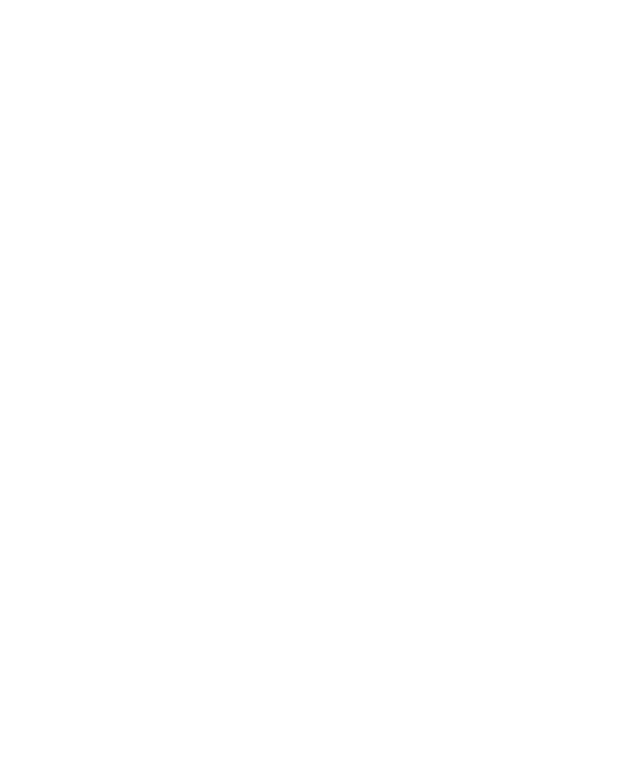
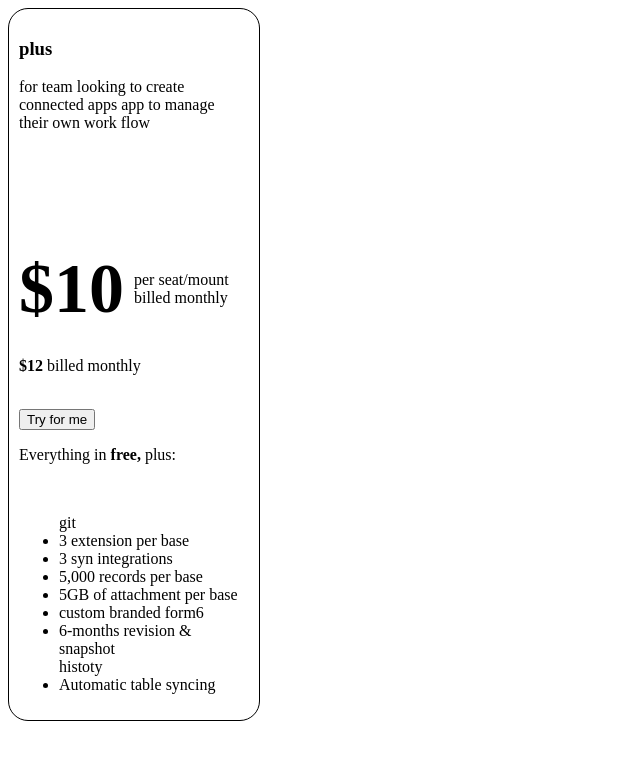
Before and after one commit to dolurombi94/mystutern, a plain HTML site: page index.html in a window 1280 px wide. Shown: the whole page, without its empty margins (0-640 px from the left). Drawn offline with Linux system fonts and the light colour scheme.

Commit message:
myproject

```diff
--- a/index.html
+++ b/index.html
@@ -6,10 +6,54 @@
     <meta name="viewport" content="width=device-width, initial-scale=1.0">
     <title>Document</title>
 </head>
+<!DOCTYPE html>
+<html lang="en">
+<head>
+<meta charset="UTF-8">
+<meta http-equiv="X-UA-Compatible" content="IE=edge">
+<meta name="viewport" content="width=device-width, initial-scale=1.0">
+<title>Document</title>
+</head>
+<style>
+div{
+border: 1px solid black;
+width: 230px;
+padding: 10px;
+border-radius:20px ;
+}
+</style>
 <body>
-    <div>
-
-    </div>
+<div>
+<h3>plus</h3>
+<p>
+for team looking to create <br>
+connected apps app to manage <br>
+their own work flow
+</p>
+<br>
+<br>
+<br>
+<h1 style="font-size:70px ;">$10</h1>
+<p style="margin-left: 115px;margin-top:-105px;">per seat/mount <br> billed monthly</p>
+<br>
+<p>
+<b>$12</b> billed monthly
+</p>
+<br>
+<button>Try for me</button>
+<br>
+<p>Everything in <b>free,</b> plus:</p>
+<br>
+<ul>git
+<li>3 extension per base</li>
+<li>3 syn integrations</li>
+<li>5,000 records per base</li>
+<li>5GB of attachment per base</li>
+<li>custom branded form6</li>
+<li>6-months revision & snapshot <br> histoty</li>
+<li>Automatic table syncing</li>
+</ul>
+</div>
 
 </body>
 </html>
```
